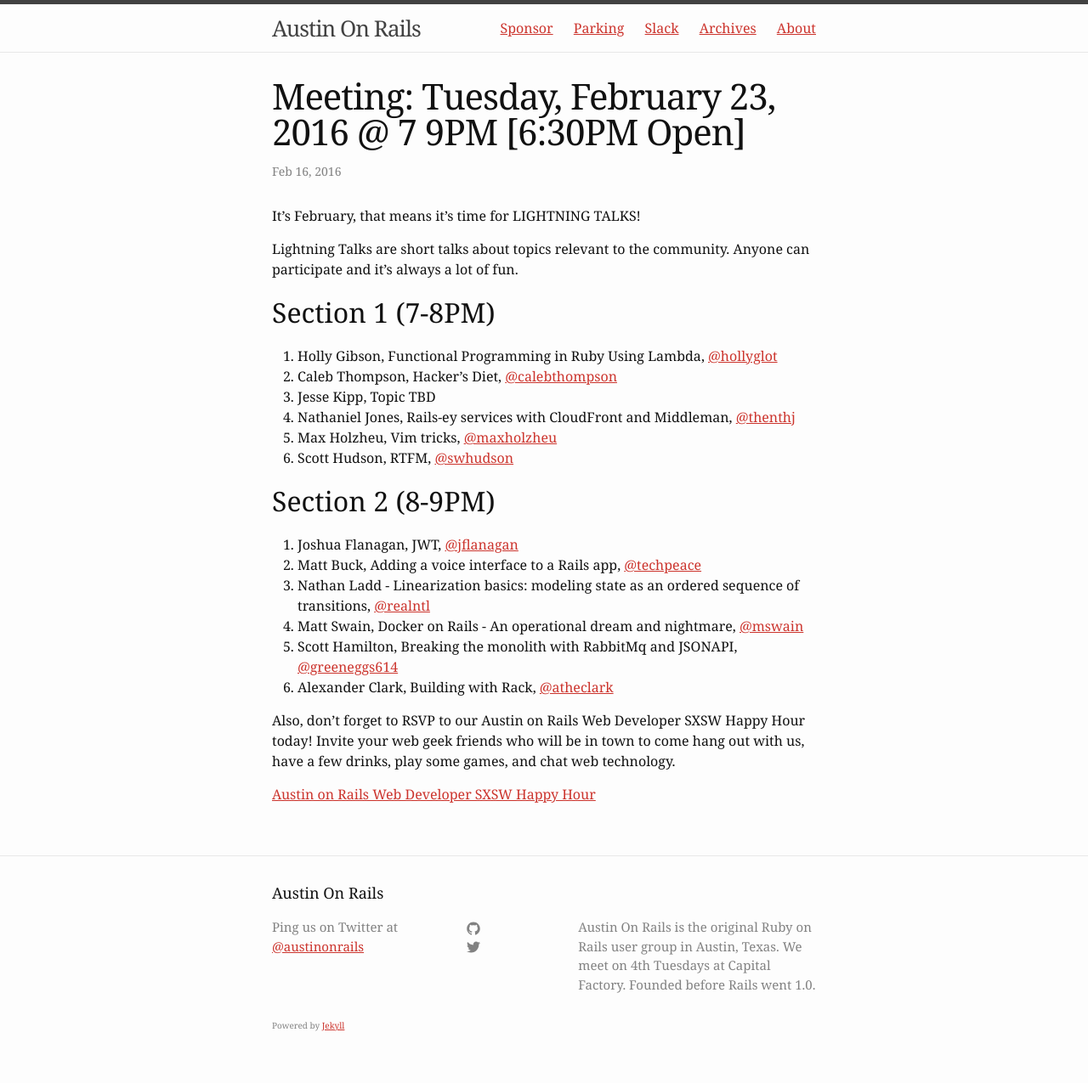
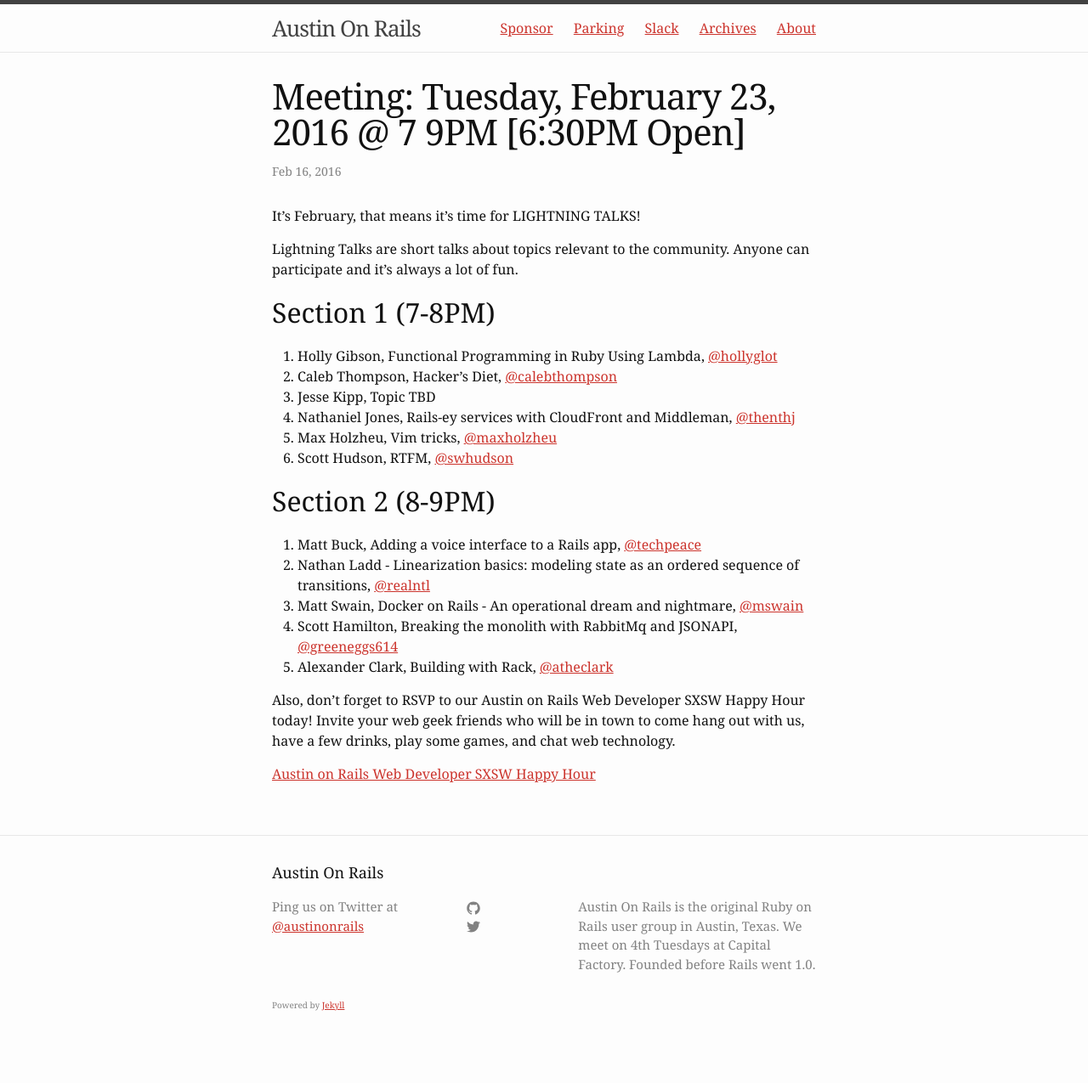
Before and after one commit to austinonrails/aor_meetings_blog, a Jekyll site: the page built from _posts/2016-02-16-meeting-tuesday-february-23-2016--7-9pm-630pm-open.md, in a window 1280 px wide. Shown: the whole page at 85% size. Built offline with Jekyll 4.4.1, drawn with Linux system fonts in a browser that asks for light colours; after the commit the page ends 1251 px from its top, so only the background shows below that; some of the changed lines change nothing that is shown.

Commit message:
Remove @jflanagan

```diff
--- a/_posts/2016-02-16-meeting-tuesday-february-23-2016--7-9pm-630pm-open.md
+++ b/_posts/2016-02-16-meeting-tuesday-february-23-2016--7-9pm-630pm-open.md
@@ -11,20 +11,19 @@
 ## Section 1 (7-8PM)
 
 1. Holly Gibson, Functional Programming in Ruby Using Lambda, [@hollyglot](https://twitter.com/hollyglot)
-2. Caleb Thompson, Hacker's Diet, [@calebthompson](https://twitter.com/calebthompson)
-3. Jesse Kipp, Topic TBD
-4. Nathaniel Jones, Rails-ey services with CloudFront and Middleman, [@thenthj](https://twitter.com/thenthj)
-5. Max Holzheu, Vim tricks, [@maxholzheu](https://twitter.com/maxholzheu)
-6. Scott Hudson, RTFM, [@swhudson](https://twitter.com/swhudson)
+1. Caleb Thompson, Hacker's Diet, [@calebthompson](https://twitter.com/calebthompson)
+1. Jesse Kipp, Topic TBD
+1. Nathaniel Jones, Rails-ey services with CloudFront and Middleman, [@thenthj](https://twitter.com/thenthj)
+1. Max Holzheu, Vim tricks, [@maxholzheu](https://twitter.com/maxholzheu)
+1. Scott Hudson, RTFM, [@swhudson](https://twitter.com/swhudson)
 
 ## Section 2 (8-9PM)
 
-1. Joshua Flanagan, JWT, [@jflanagan](https://twitter.com/jflanagan)
-2. Matt Buck, Adding a voice interface to a Rails app, [@techpeace](https://twitter.com/techpeace)
-3. Nathan Ladd - Linearization basics: modeling state as an ordered sequence of transitions, [@realntl](https://twitter.com/realntl)
-4. Matt Swain, Docker on Rails - An operational dream and nightmare, [@mswain](https://twitter.com/mswain)
-5. Scott Hamilton, Breaking the monolith with RabbitMq and JSONAPI, [@greeneggs614](https://twitter.com/greeneggs614)
-6. Alexander Clark, Building with Rack, [@atheclark](https://twitter.com/atheclark)
+1. Matt Buck, Adding a voice interface to a Rails app, [@techpeace](https://twitter.com/techpeace)
+1. Nathan Ladd - Linearization basics: modeling state as an ordered sequence of transitions, [@realntl](https://twitter.com/realntl)
+1. Matt Swain, Docker on Rails - An operational dream and nightmare, [@mswain](https://twitter.com/mswain)
+1. Scott Hamilton, Breaking the monolith with RabbitMq and JSONAPI, [@greeneggs614](https://twitter.com/greeneggs614)
+1. Alexander Clark, Building with Rack, [@atheclark](https://twitter.com/atheclark)
 
 Also, don’t forget to RSVP to our Austin on Rails Web Developer SXSW Happy Hour today! Invite your web geek friends who will be in town to come hang out with us, have a few drinks, play some games, and chat web technology.
 
```
